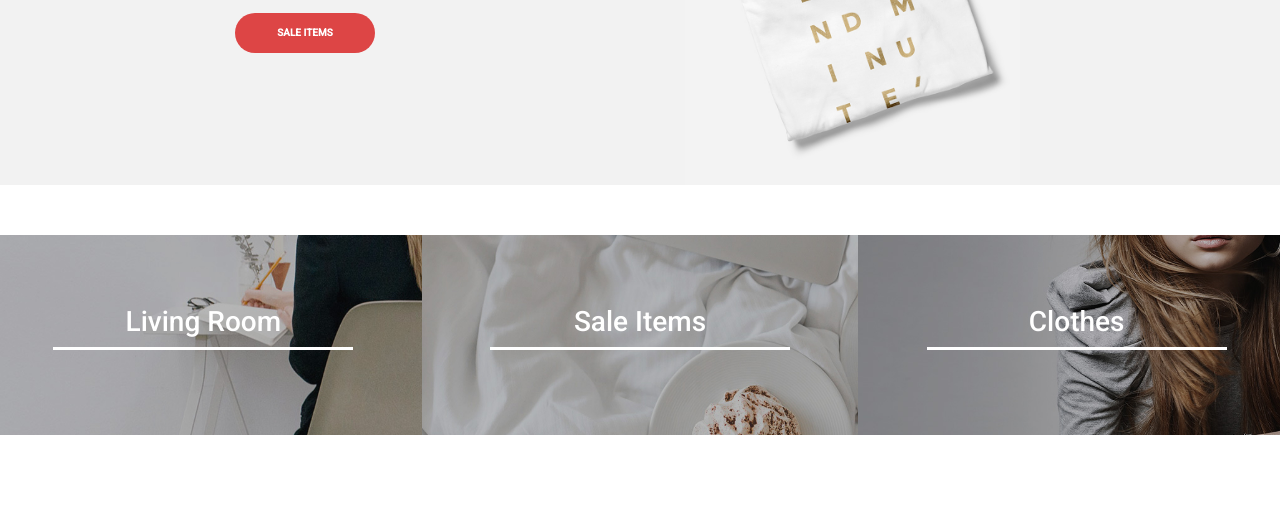
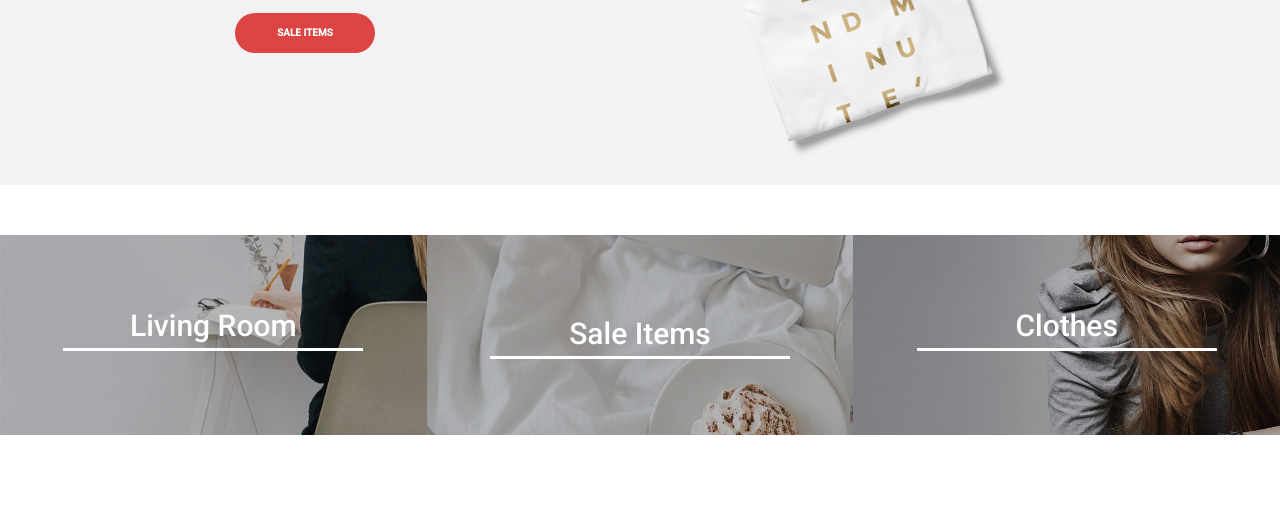
Before and after one commit to FannyHunin/JordanoFannyEmporium, a website: page index.html in a window 1280 px wide. Shown: the part 415-947 px from the top of the page. Drawn offline with nearby package versions, Linux system fonts and the light colour scheme; files whose address does not match are found by name.

Commit message:
partie css terminée

```diff
--- a/index.html
+++ b/index.html
@@ -57,7 +57,7 @@
                     <p class="p-section1">A wonderful serenity has taken possession of my entire soul, like these sweet
                         <br> mornings of spring
                         which I enjoy with my soul.</p>
-                    <button class="badge badge-pill badge-danger button-section1">SALE ITEMS</button>
+                    <button class="badge badge-pill badge-danger button-section1"><a class="a-section1" style="text-decoration: none;" href="#test">SALE ITEMS</a></button>
                 </div>
 
                 <div class="col-4 div2-section1">
@@ -70,23 +70,15 @@
 
     <!-- section 2 -->
     <section id="section2">
-        <div class="container-flex">
-            <div class="row divRow-section2">
-                <div class="col-4 divInRow1-section2">
-                    <div class="divForh3-section2">
-                        <h3 class="h3-section2">Living Room</h3>
-                    </div>
-                </div>
-                <div class="col-4 divInRow2-section2">
-                    <div class="divForh3-section2">
-                        <h3 class="h3-section2">Sale Items</h3>
-                    </div>
-                </div>
-                <div class="col-4 divInRow3-section2">
-                    <div class="divForh3-section2">
-                        <h3 class="h3-section2">Clothes</h3>
-                    </div>
-                </div>
+        <div class="divPrincipale-section2">
+            <div class="div1-section2">
+                <p class="p-section2">Living Room</p>
+            </div>
+            <div class="div2-section2">
+                <a class="a-section2" style="text-decoration: none;" href="#test">Sale Items</a>
+            </div>
+            <div class="div3-section2">
+                <p class="p-section2">Clothes</p>
             </div>
         </div>
     </section>
@@ -94,7 +86,7 @@
     <!-- section 3 -->
     <section id="section3">
         <div class="container divContainer-section3 ">
-            <h3 class="h3-section3">Recent Products</h3>
+            <h3 id="test" class="h3-section3">Recent Products</h3>
 
             <!-- 1ere rangee -->
             <div class="row">
--- a/src/sass/modules/style.sass
+++ b/src/sass/modules/style.sass
@@ -79,67 +79,80 @@
 .button-section1:hover
     color: black
 
+.a-section1
+    justify-content: center
+    color: white
+
+.a-section1:hover
+    color: black
+
 .div2-section1
     margin-left: 600px
 
 //----- section 2-------------------//
 #section2
     height: 300px
-
-.divRow-section2
     margin-top: 50px
 
-.divForh3-section2
-    height: 100px
-    width: 300px
+.divPrincipale-section2
+    height: 290px
     display: flex
-    border-bottom: solid white 3px
+    justify-content: space-around
+
+.div1-section2
+    display: flex
     justify-content: center
-    align-items: flex-end
-    margin-bottom: 70px
-    color: white
-
-.divForh3-section2:hover
-    width: 10px
-    transition: 2s
-    animation-direction: alternate
-
-.h3-section2
-    font-family: 'Roboto', sans-serif
-
-// div in row 1 //
-.divInRow1-section2
+    align-items: center
     height: 200px
-    background-color: blue
-    display: flex
-    align-items: center
-    justify-content: center
+    width: 450px
     background-image: url(../img/services/service-1.jpg)
     background-position: center
     background-size: 100%
+    font-family: 'Roboto', sans-serif
+    font-size: 30px
+    color: white
 
-
-// div in row 2 //
-.divInRow2-section2
+.div2-section2
+    display: flex
+    justify-content: center
+    align-items: center
     height: 200px
-    background-color: blue
-    display: flex
-    align-items: center
-    justify-content: center
+    width: 450px
     background-image: url(../img/services/service-2.jpg)
     background-position: center
     background-size: 100%
+    font-family: 'Roboto', sans-serif
+    font-size: 30px
+    color: white
 
-// div in row 3 //
-.divInRow3-section2
+.div3-section2
+    display: flex
+    justify-content: center
+    align-items: center
     height: 200px
-    background-color: blue
-    display: flex
-    align-items: center
-    justify-content: center
+    width: 450px
     background-image: url(../img/services/slider-3.jpg)
     background-position: center
     background-size: 100%
+    font-family: 'Roboto', sans-serif
+    font-size: 30px
+    color: white
+
+.p-section2
+    width: 300px
+    display: flex
+    justify-content: center
+    border-bottom: 3px solid white
+
+.a-section2
+    width: 300px
+    display: flex
+    justify-content: center
+    border-bottom: 3px solid white
+    color: white
+
+.a-section2:hover
+    color: black
 
 
 //----- section 3-------------------//
@@ -197,10 +210,10 @@
     height: 200px
     width: 250px
 
-.img-section3:hover
+/*.img-section3:hover
     height: 300px
     width: 350px
-    transition: 2s
+    transition: 2s*/
 
 //----- section 4-------------------//
 #section4
```
Also changed, not shown: public/css/app.css, 1 other file.
